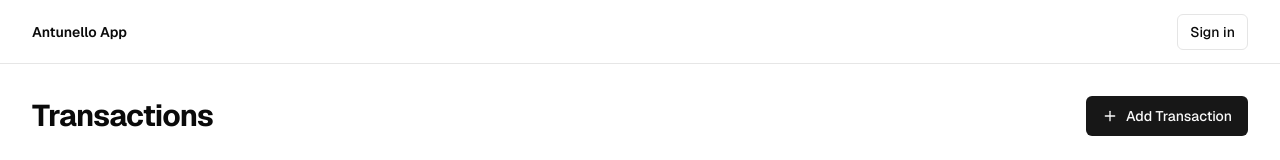
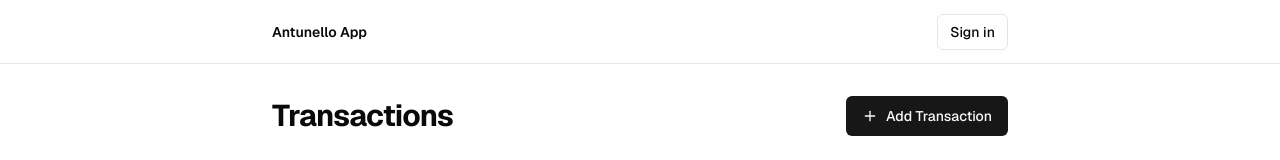
Before and after one commit to lerio/antunello-app, a Next.js app: page /protected in a window 1280 px wide. Shown: the top 160 px of the page. Built offline with nearby package versions, Linux system fonts and the light colour scheme; no server answers; the database is empty.

Commit message:
feat: update fixed-width container to enhance layout consistency and update supabase-js dependency to latest version

```diff
--- a/app/globals.css
+++ b/app/globals.css
@@ -153,7 +153,7 @@
 /* Fixed width container to prevent layout shifts */
 .fixed-width-container {
   width: 100%;
-  max-width: 1280px;
+  max-width: 800px;
   margin: 1rem auto 0 auto;
   padding: 0 0.75rem; /* Match nav padding on mobile */
   overflow-x: hidden; /* Prevent horizontal scroll */
--- a/app/layout.tsx
+++ b/app/layout.tsx
@@ -42,7 +42,7 @@ export default function RootLayout({
               <Toaster position="top-right" />
               <div className="flex-1 w-full flex flex-col items-center">
                 <nav className="w-full flex justify-center border-b border-b-foreground/10 h-16">
-                  <div className="w-full max-w-[1280px] flex justify-between items-center p-3 px-3 sm:px-6 lg:px-8 text-sm">
+                  <div className="w-full max-w-[800px] flex justify-between items-center p-3 px-3 sm:px-6 lg:px-8 text-sm">
                     <div className="flex gap-5 items-center font-semibold">
                       <Link href={"/"}>Antunello App</Link>
                     </div>
--- a/package.json
+++ b/package.json
@@ -12,7 +12,7 @@
     "@radix-ui/react-select": "^2.2.5",
     "@radix-ui/react-slot": "^1.2.3",
     "@supabase/ssr": "latest",
-    "@supabase/supabase-js": "^2.51.0",
+    "@supabase/supabase-js": "^2.52.0",
     "class-variance-authority": "^0.7.1",
     "clsx": "^2.1.1",
     "idb-keyval": "^6.2.2",
```
Also changed, not shown: 1 other file (tests, documents, lock files or other folders).
